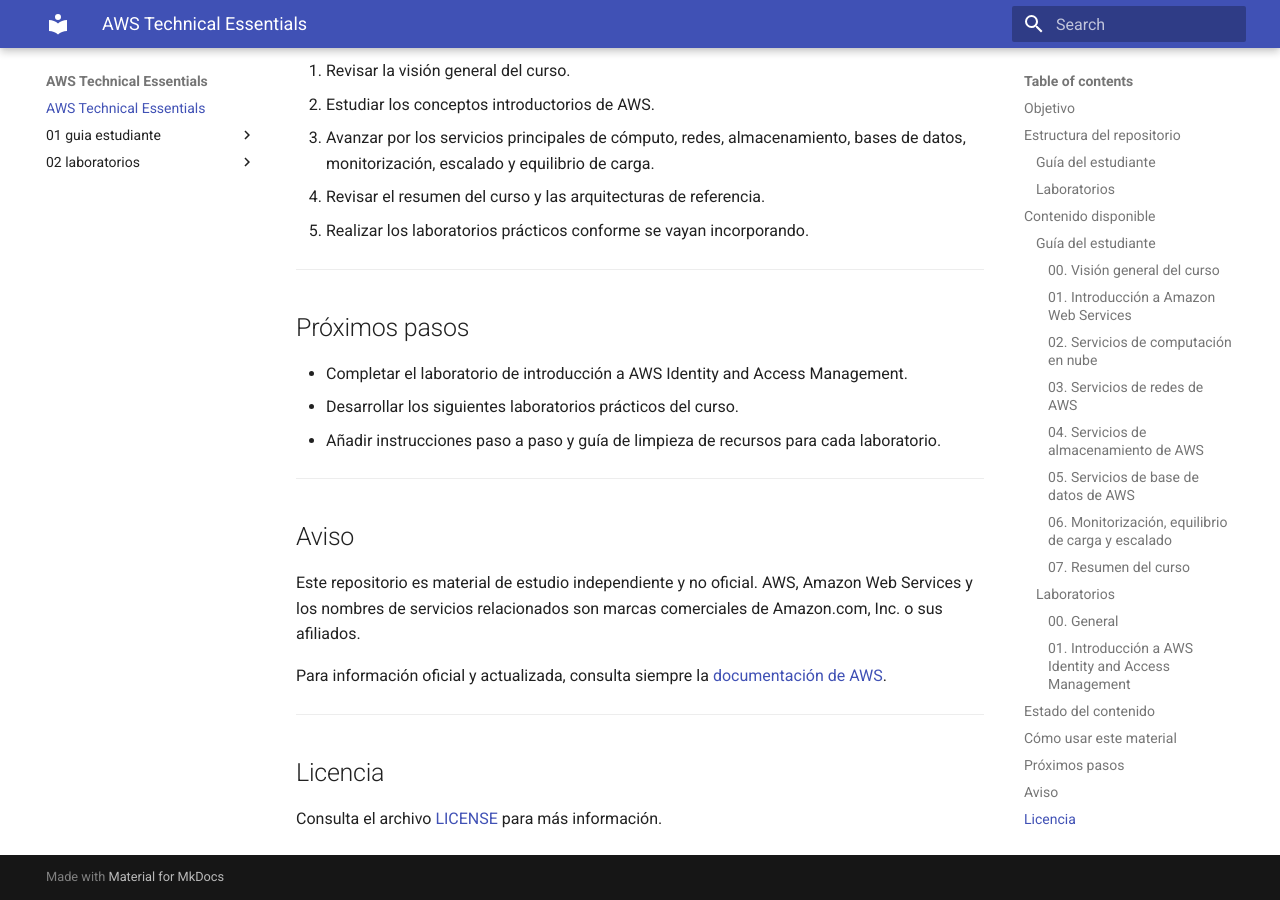
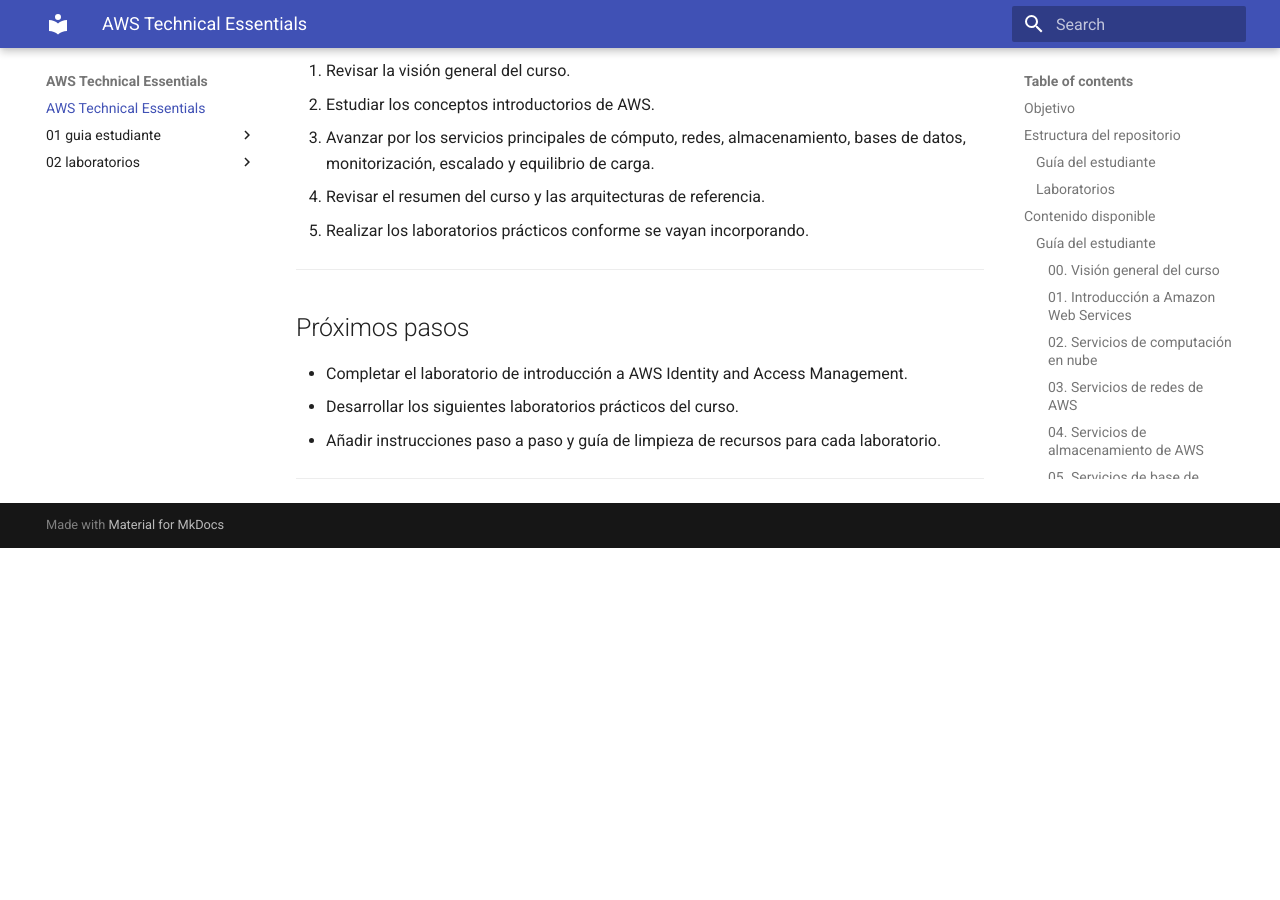
Before and after one commit to seguidodoblado/aws-technical-essentials, an MkDocs documentation site: the page built from docs/index.md, in a window 1280 px wide and 900 px high, scrolled down 4435 px. Built offline with MkDocs 1.6.1 and Material for MkDocs 9.7.7, drawn with Linux system fonts in a browser that asks for light colours; after the commit the page ends 4983 px from its top, so only the background shows below that.

Commit message:
Quito referencias en index.md sobre ficheros fuera de docs y ya referenciados en el README global del repositorio

```diff
--- a/docs/index.md
+++ b/docs/index.md
@@ -171,15 +171,3 @@ Se recomienda seguir los módulos en orden:
 - Añadir instrucciones paso a paso y guía de limpieza de recursos para cada laboratorio.
 
 ---
-
-## Aviso
-
-Este repositorio es material de estudio independiente y no oficial. AWS, Amazon Web Services y los nombres de servicios relacionados son marcas comerciales de Amazon.com, Inc. o sus afiliados.
-
-Para información oficial y actualizada, consulta siempre la [documentación de AWS](https://docs.aws.amazon.com/).
-
----
-
-## Licencia
-
-Consulta el archivo [LICENSE](../LICENSE) para más información.
```
